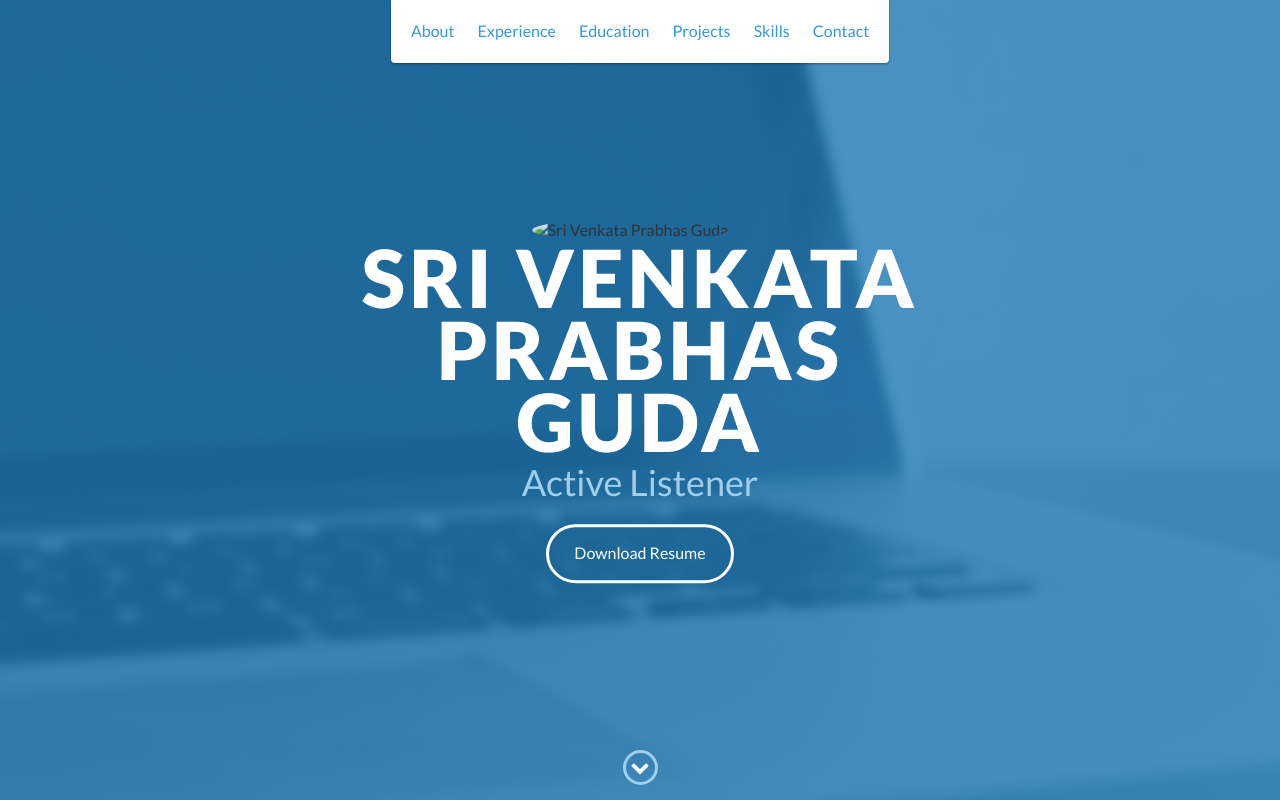
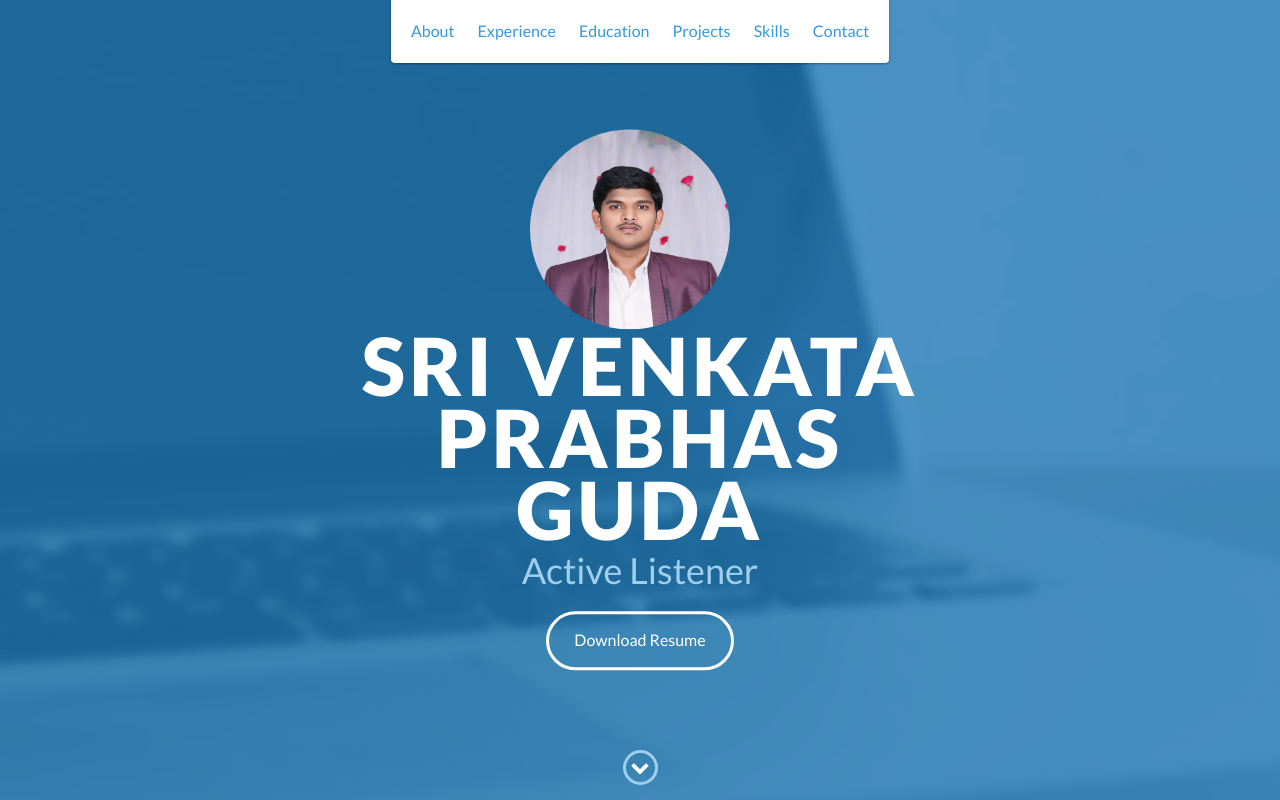
Before and after one commit to prabhasg03/Portfolio_Website, a website: page index.html in a window 1280 px wide. Shown: the top 800 px of the page. Drawn offline with nearby package versions, Linux system fonts and the light colour scheme.

Commit message:
Update index.html

```diff
--- a/index.html
+++ b/index.html
@@ -48,7 +48,7 @@
 
     <div id="lead">
         <div id="lead-content">
-            <img src="images/profile.jpeg" alt="Sri Venkata Prabhas Guda" class="rounded-image">
+            <img src="images/profile.jpg" alt="Sri Venkata Prabhas Guda" class="rounded-image">
             <h1 >Sri Venkata Prabhas Guda</h1>
             <h2 id="dynamic-text">Developer</h2>
             <a href="Sri Venkata Prabhas Guda_Resume.pdf" download="Sri Venkata Prabhas Guda_Resume" class="btn-rounded-white">Download Resume</a>
```
